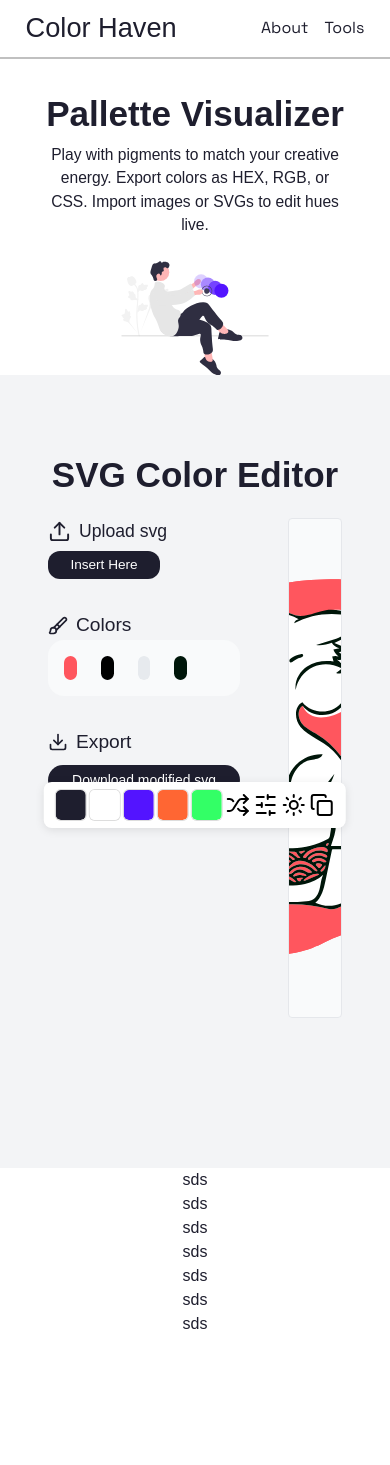
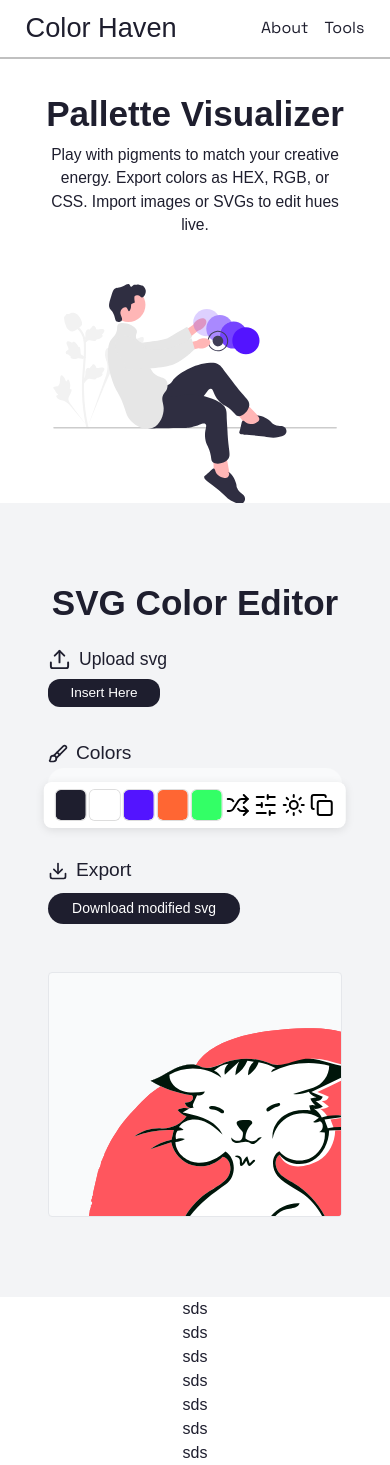
Before and after one commit to tempestmeow/ColorHaven, a Next.js app: page / in a window 390 px wide. Before the commit the page ends 1336 px from the top, so only its background shows below. Built offline with nearby package versions, Linux system fonts and the light colour scheme; a web font is replaced by a local one.

Commit message:
added some responsiveness

```diff
--- a/src/app/globals.css
+++ b/src/app/globals.css
@@ -143,3 +143,9 @@ input[type="color"]::-moz-color-swatch {
     font-size: clamp(0.5rem, 4vw, 1rem);
   }
 }
+
+@media (max-width: 800px) {
+  .p2-container {
+    flex-direction: column;
+  }
+}
--- a/src/app/page.js
+++ b/src/app/page.js
@@ -225,10 +225,12 @@ export default function Home() {
               HEX, RGB, or CSS. Import images or SVGs to edit hues live.
             </div>
           </div>
-          <ColorSelectorIllustration
-            primaryColor={primaryColor}
-            className="flex-shrink-0 h-auto"
-          />
+          <div className="min-w-[320px]">
+            <ColorSelectorIllustration
+              primaryColor={primaryColor}
+              className="flex-shrink-0 h-full w-full "
+            />
+          </div>
         </div>
         <div className="p2 min-h-[94vh] flex px-12 w-[100%] pt-[5rem] bg-gray-100">
           <div className="flex flex-col w-[100%] gap-[1.5rem]">
@@ -238,7 +240,7 @@ export default function Home() {
             >
               SVG Color Editor
             </div>
-            <div className="flex justify-center gap-[3rem] text-md ">
+            <div className="p2-container flex justify-center gap-[3rem] text-md ">
               <div className="flex flex-col gap-[2rem]">
                 <div className="flex flex-col gap-[.4rem]">
                   <h2 className="flex items-center text-[1.1rem]">
@@ -280,7 +282,7 @@ export default function Home() {
                             onChange={(e) =>
                               handleColorChange(index, e.target.value)
                             }
-                            className="w-6 h-6 rounded-full cursor-pointer"
+                            className="min-w-6 min-h-6 max-w-6 max-h-6 rounded-full cursor-pointer"
                           />
                         </div>
                       ))}
@@ -301,8 +303,11 @@ export default function Home() {
                 </div>
               </div>
 
-              <div className="border border-gray-200 rounded p-4 bg-gray-50 flex items-center justify-center h-[500px] w-[600px] overflow-hidden">
-                <div dangerouslySetInnerHTML={{ __html: previewSvg }} />
+              <div className="border border-gray-200 rounded p-4 bg-gray-50 flex items-center justify-center max-h-[500px] max-w-[600px] overflow-hidden aspect-[6/5]">
+                <div
+                  className="max-w-full max-h-full"
+                  dangerouslySetInnerHTML={{ __html: previewSvg }}
+                />
               </div>
             </div>
           </div>
```
